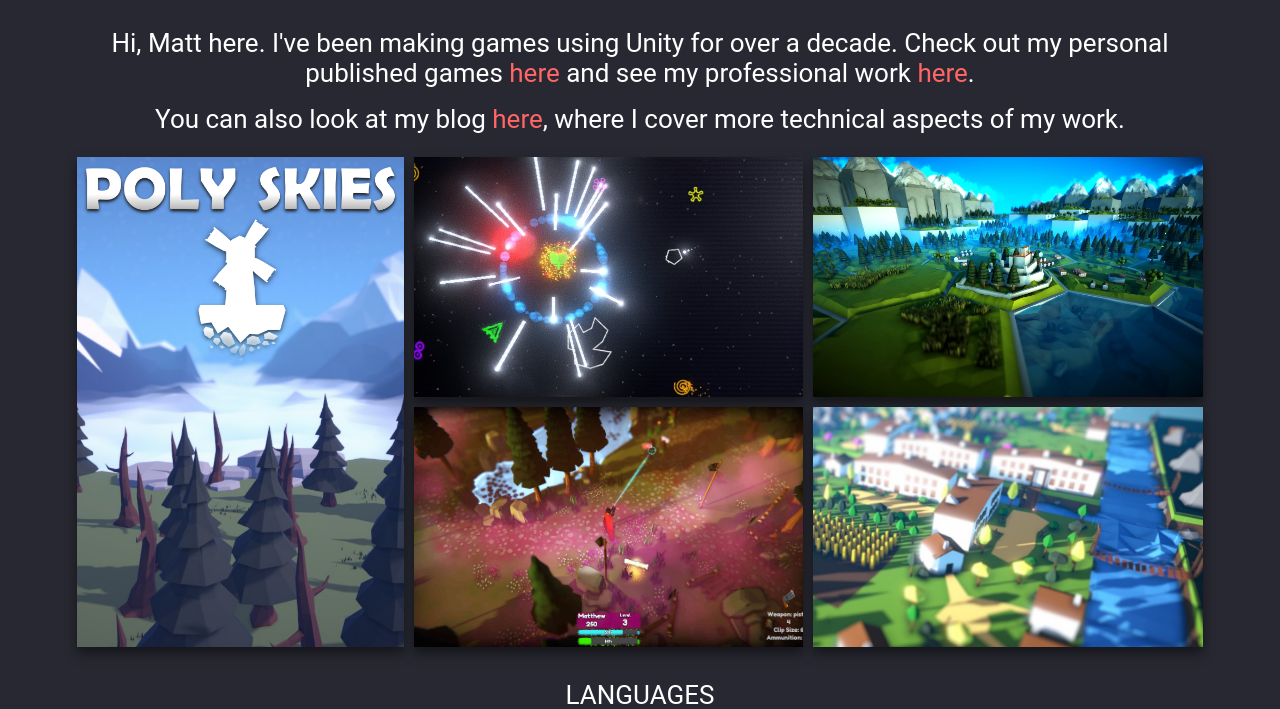
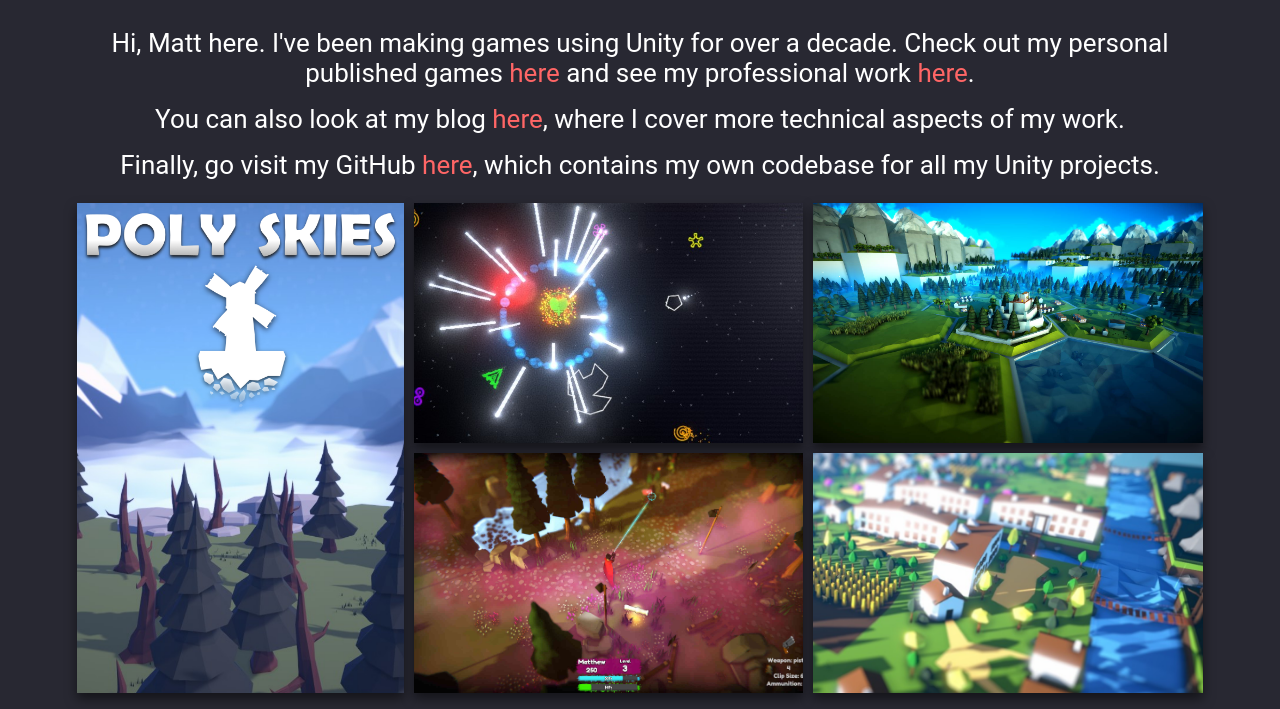
Before and after one commit to matthewvale/matthewvale-portfolio, a PHP site: page / in a window 1280 px wide. Shown: the part 404-1113 px from the top of the page. Run offline with PHP 8.4, Linux system fonts and the light colour scheme; some web fonts are replaced.

Commit message:
Added GitHub link

```diff
--- a/index.php
+++ b/index.php
@@ -19,6 +19,7 @@
                 Check out my personal published games <a href="personal-games.php">here</a>
                 and see my professional work <a href="professional-games.php">here</a>.</h3>
                 <h3>You can also look at my blog <a href="https://matthewvaleblog.wordpress.com/">here</a>, where I cover more technical aspects of my work.</h3>
+                <h3>Finally, go visit my GitHub <a href="https://github.com/MattVale1">here</a>, which contains my own codebase for all my Unity projects.</h3>
             </div>
             <div class="homepage-game-collection">
                 <div class="homepage-game-promo">
```
